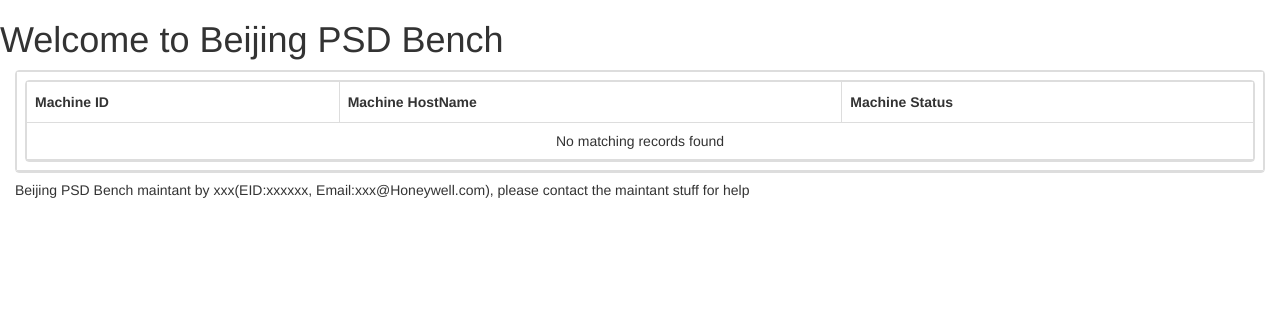
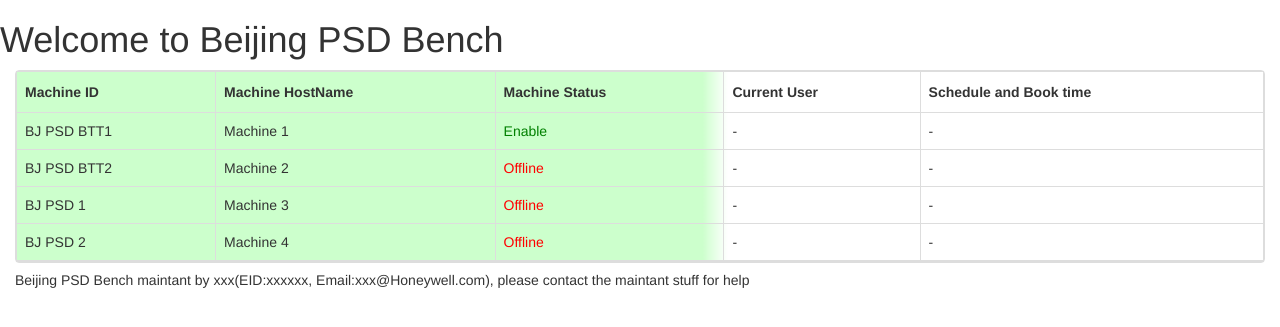
Before and after one commit to shuxiangSu/Demo, a Django app: page / in a window 1280 px wide. Shown: the top 327 px of the page. Run offline with Django 3.2, Linux system fonts and the light colour scheme; some libraries are stand-ins or nearby versions.

Commit message:
refresh data work

```diff
--- a/App/templates/MainPage.html
+++ b/App/templates/MainPage.html
@@ -13,7 +13,6 @@
         <script src="{% static 'js/bootstrap.min.js' %}"></script>
         <script src="{% static 'js/Chart.min.js' %}"></script>
         <script src="{% static 'js/vue.js' %}"></script>
-        <script src="{% static 'js/bootstrap-table.js' %}"></script>
         <script src="{% static 'js/bootstrap-table.min.js' %}"></script>
         <script src="{% static 'js/bootstrap-table-vue.min.js' %}"></script>
 
@@ -23,7 +22,7 @@
         <h1>Welcome to Beijing PSD Bench</h1>
         <div class = "container-fluid">
             <div id="BJ_PSD_Bench">
-                <bootstrap-table :columns="columns" :data="data" :options="options"></bootstrap-table>
+                <bootstrap-table :columns="columns" :data="data" :options="options" :style="style"></bootstrap-table>
             </div>
             <div>
                 <h5>Beijing PSD Bench maintant by xxx(EID:xxxxxx, Email:xxx@Honeywell.com), please contact the maintant stuff for help</h5>
@@ -35,7 +34,7 @@
         </div>
         <script>
 
-            new Vue({
+            var vm = new Vue({
                 el: '#BJ_PSD_Bench',
                 components: {
                 'BootstrapTable': BootstrapTable
@@ -52,59 +51,48 @@
                         },
                         {
                         field: 'Status',
-                        title: 'Machine Status'
+                        title: 'Machine Status',
+                        formatter: StatusFormater
+                        },
+                        {
+                        field: 'User',
+                        title: 'Current User'
+                        },
+                        {
+                        field: 'Schedule',
+                        title: 'Schedule and Book time'
                         }
-                        // },
-                        // {
-                        // field: 'User',
-                        // title: 'Current User'
-                        // },
-                        // {
-                        // field: 'Schedule',
-                        // title: 'Schedule and Book time'
-                        // }
                     ],
                     data:[],
                     options: {
                         search: false,
                         showColumns: false
+                    },
+                    style:{
+                        background: 'linear-gradient(to right, rgba(0, 255, 0, 0.2) 0% , rgba(0, 255, 0, 0.2) 55.00%, rgba(0, 255, 0, 0.0) 57.00%)'
                     }
                 },
                 created: function() {
                     var that = this;
                     var url = "/freshTable/";
                     $.get("freshTable", function(data){
-                        // var data = JSON.parse(data);
-                        // $('#BJ_PSD_Bench').bootstrapTable('load', data.machine);
-                        this.data = data.machine;
-                        console.log("1:", data.machine);
-                        $('#BJ_PSD_Bench').bootstrapTable({data:this.data});
-                        $('#BJ_PSD_Bench').bootstrapTable("refresh");
-
+                        vm.data = data.machine;
                     });
-                    // this.getData();
-                    // this.intervalGetData();
                 },
                 methods: {
-                    intervalGetData(){
-                        setInterval(()=>{
-                            this.getData();
-                        }, 3000)
-                    },
-                    getData() {
-                        var that = this;
-                        var url = "/freshTable/";
-                        $.get("freshTable", function(data){
-                            console.log(data.machine);
-                            // var data = JSON.parse(data);
-                            this.thedata=data.machine;
-                        });
-                    }
-                },
-                mouted: function() {
-                    console.log(this.data + "mouted");
+
                 }
-            })
+            });
+            function StatusFormater(value){
+                var html;
+                if(value=="Enable"){
+                    html="<span style='color:green'>"+value+"</span>";
+                }
+                else{
+                    html="<span style='color:red'>"+value+"</span>";
+                }
+                return html;
+            };
         </script>
     </body>
 </html>
```
